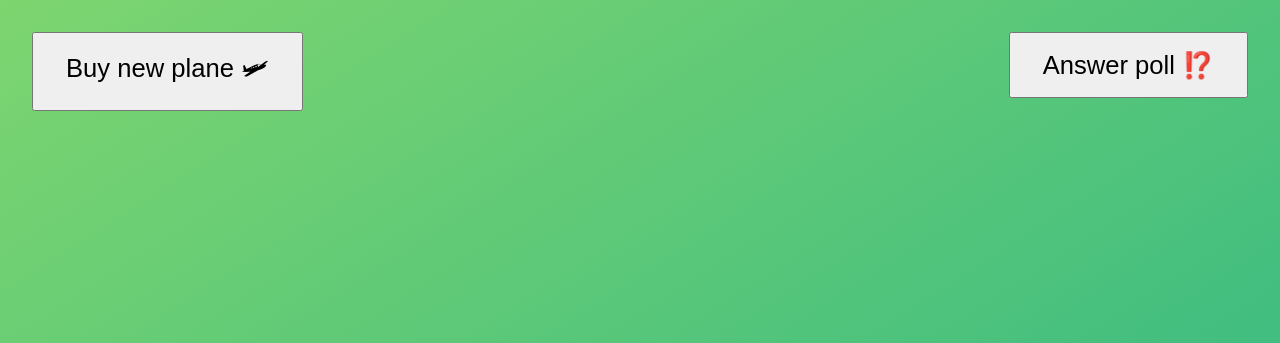
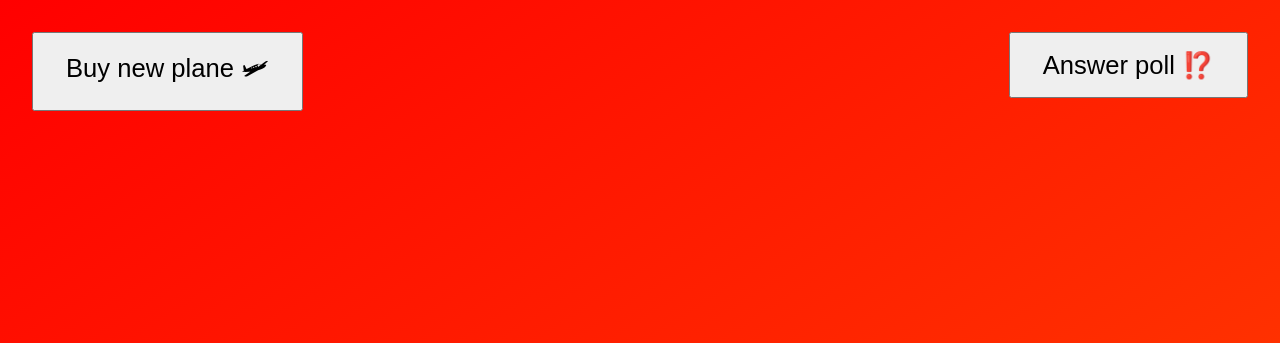
Before and after one commit to gaurav5677/complete-JavaScript, a website: page 06-A-Closer-Look-At-Functions/index.html in a window 1280 px wide. Shown: the top 343 px of the page. Drawn offline with Linux system fonts and the light colour scheme.

Commit message:
some changes

```diff
--- a/06-A-Closer-Look-At-Functions/index.html
+++ b/06-A-Closer-Look-At-Functions/index.html
@@ -11,7 +11,7 @@
          height: 100vh;
          display: flex;
          align-items: center;
-         background: linear-gradient(to top left, #28b487, #7dd56f);
+         background: linear-gradient(to top left, orangered, red);
       }
 
       h1 {
```
